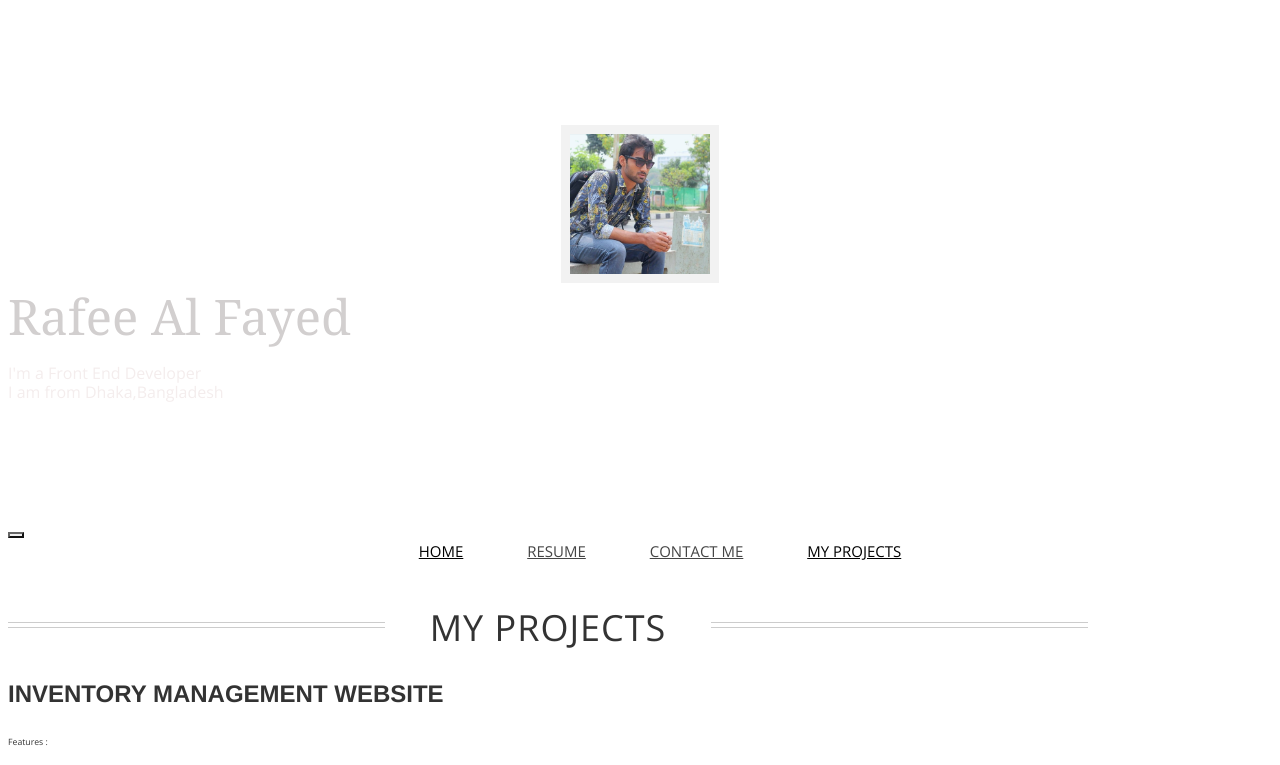
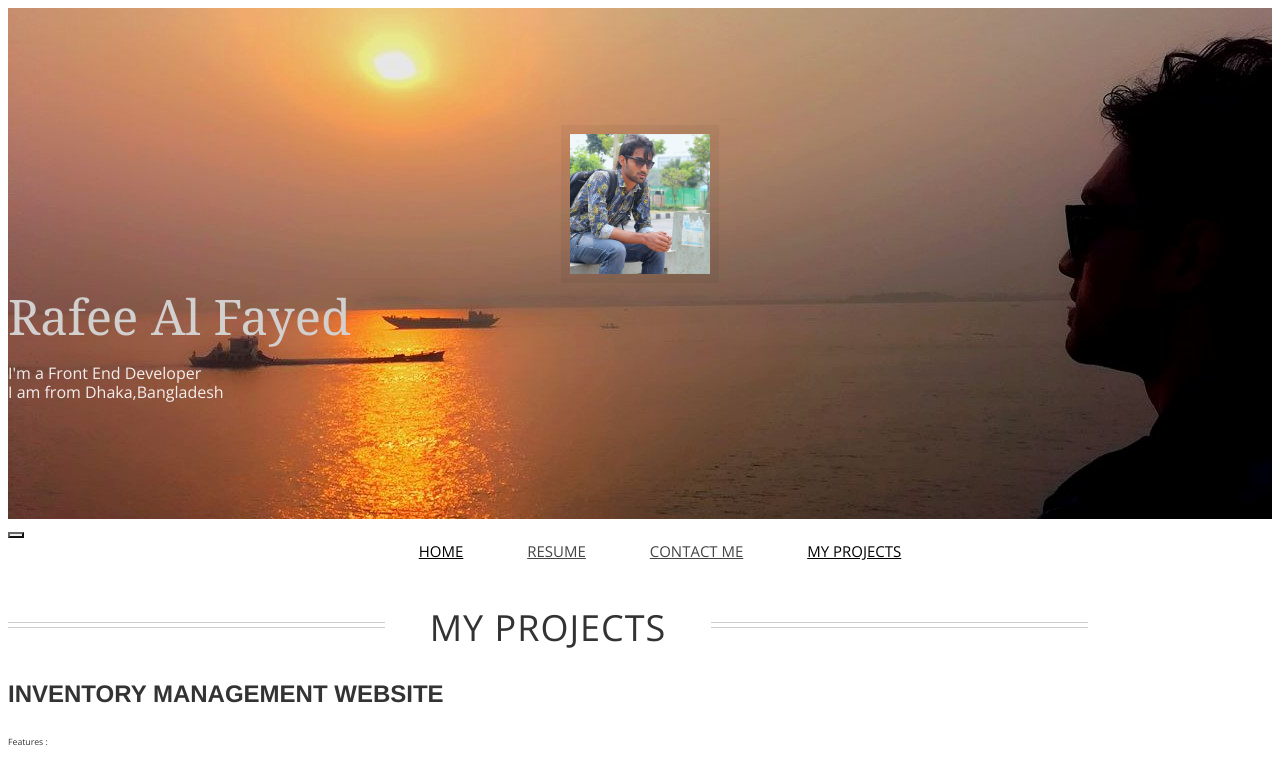
Before and after one commit to Rafi-Al-Faied/my-portfolio, a plain HTML site: page index.html in a window 1280 px wide. Shown: the top 765 px of the page. Drawn offline with nearby package versions, Linux system fonts and the light colour scheme; a script that the page names is missing; some icons are missing; a web font is replaced by a local one.

Commit message:
second commit

```diff
--- a/index.html
+++ b/index.html
@@ -15,7 +15,7 @@
 </head>
 <body class="home">
 
-<header class="images" id="header" ;>
+<header class="images" id="header" style="background-image: url('img/back.jpg');background-repeat: no-repeat;">
 	<div id="head" class="parallax" parallax-speed="2">
 		<h1 id="logo" class="text-center">
 			<img class="img-circle" src="img/dp.jpg" alt="">
```
